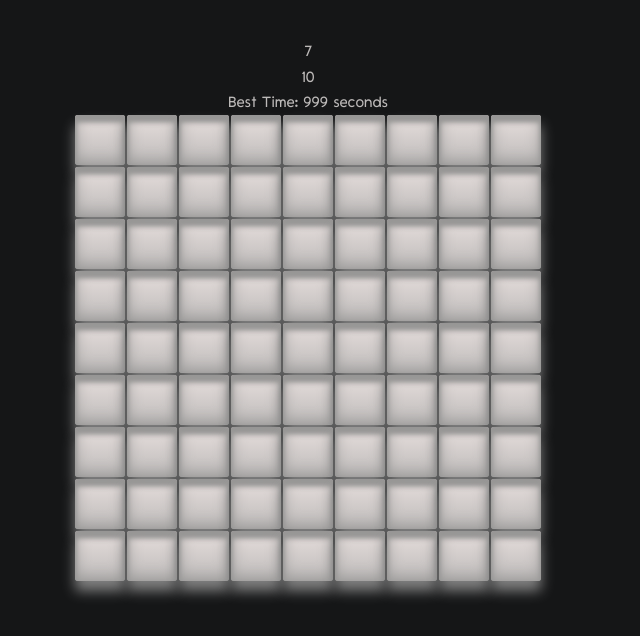
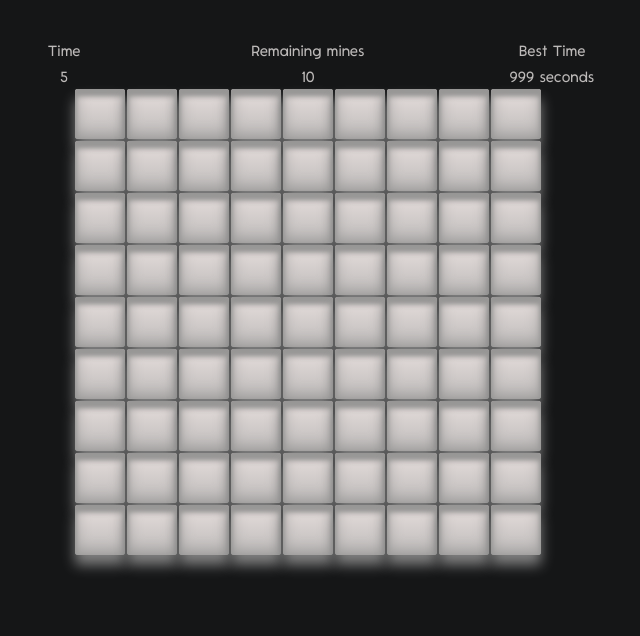
Before and after one commit to keddisa/minesweeper, a React (Create React App) app: page / in a window 1280 px wide. Shown: the top 636 px of the page, without its empty margins (340-980 px from the left). Built offline with nearby package versions, Linux system fonts and the light colour scheme.

Commit message:
add initial styling to stats

```diff
--- a/src/components/StatsDisplay.js
+++ b/src/components/StatsDisplay.js
@@ -28,9 +28,20 @@ const StatsDisplay = () => {
 
 
     return(<div className="stats-display">
-        <div>{time}</div>
-        <div>{numberOfRemainingMines}</div>
-        <div>Best Time: {bestTimes[level]} seconds</div>
+        <div></div>
+        <div>
+            <div>Time</div>
+            <div>{time}</div>
+        </div>
+        <div>
+            <div>Remaining mines</div>
+            <div>{numberOfRemainingMines}</div>
+        </div>
+        <div>
+            <div>Best Time</div>
+            <div>{bestTimes[level]} seconds</div>
+        </div>
+        <div></div>
     </div>)
 }
 
--- a/src/index.css
+++ b/src/index.css
@@ -47,3 +47,7 @@ body {
 
 .oops-mine {
   background-color: #af2d2d; }
+
+.stats-display {
+  display: grid;
+  grid-template-columns: repeat(5, 1fr); }
--- /dev/null
+++ b/src/sass/components/_stats-display.scss
@@ -0,0 +1,4 @@
+.stats-display {
+    display: grid;
+    grid-template-columns: repeat(5, 1fr);
+}
--- a/src/sass/main.scss
+++ b/src/sass/main.scss
@@ -3,3 +3,4 @@
 
 @import "components/mine-field";
 @import "components/cell";
+@import "components/stats-display";
```
